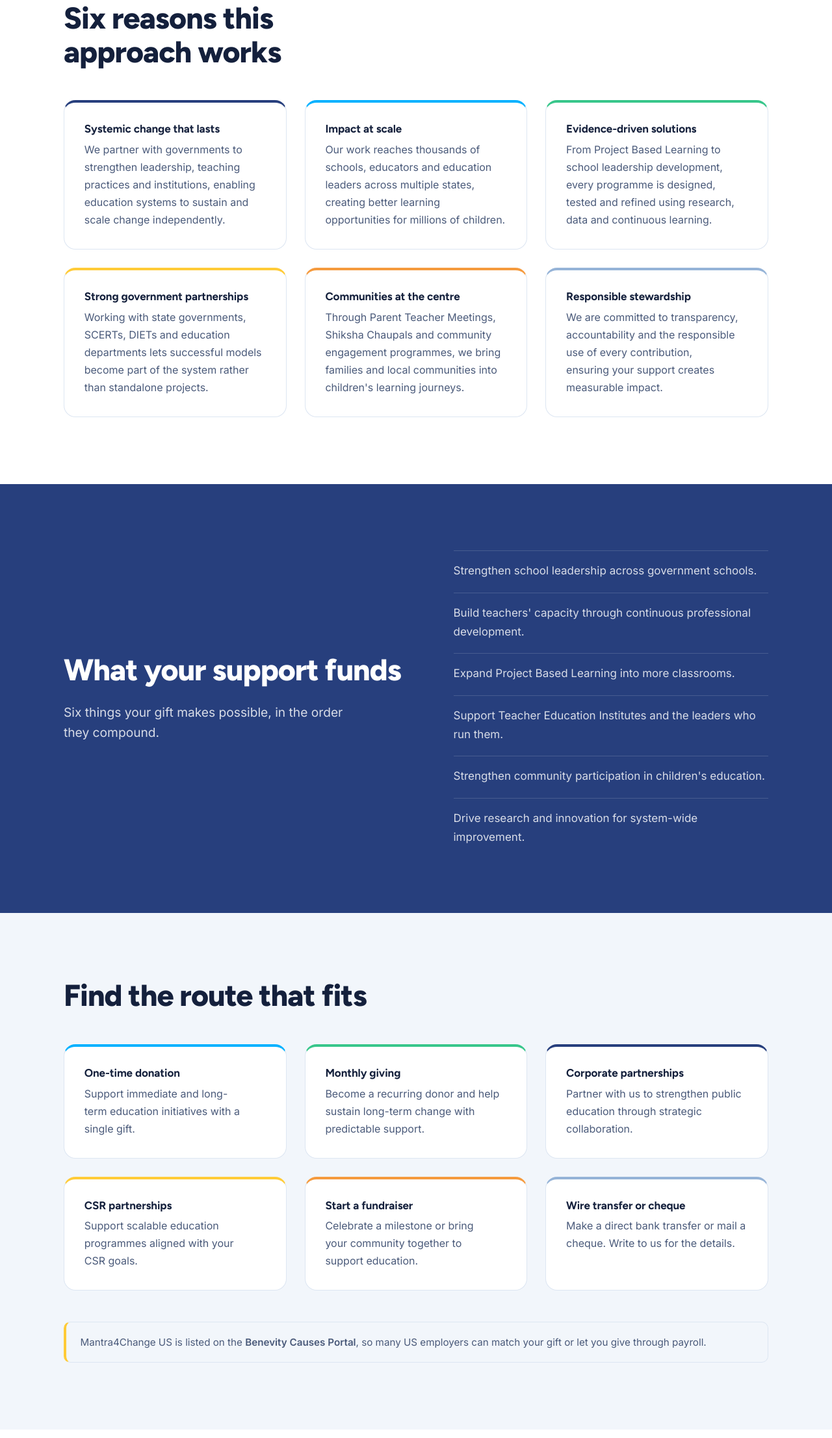
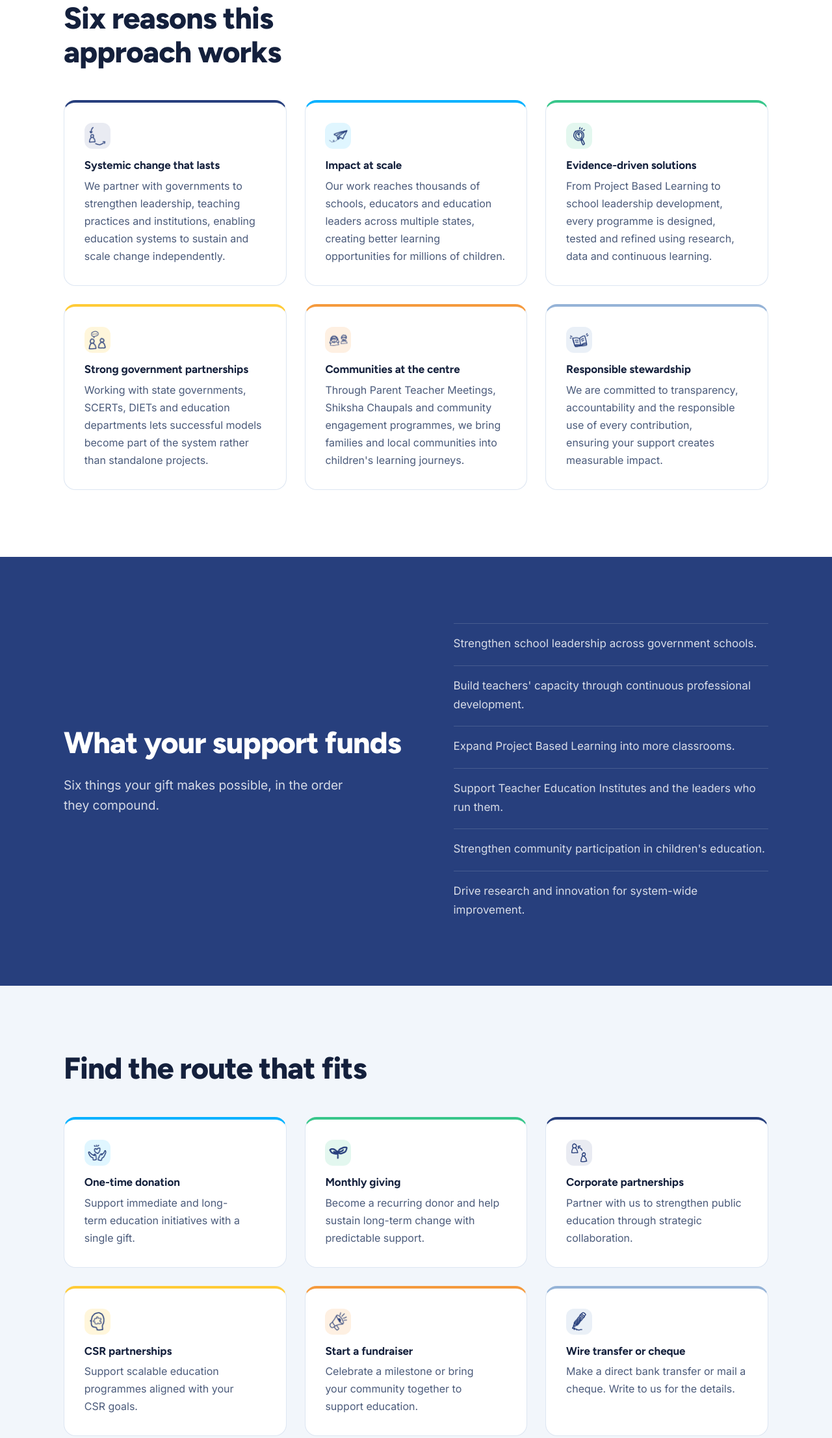
Before and after one commit to sushantM4C/mantra4change-us, a plain HTML site: page donate.html in a window 1280 px wide. Shown: the part 2048-4261 px from the top of the page at 65% size. Drawn offline with Linux system fonts and the light colour scheme.

Commit message:
Content pass: brand icons, video, remove template tells

```diff
--- a/assets/css/style.css
+++ b/assets/css/style.css
@@ -1010,3 +1010,6 @@ p:last-child { margin-bottom: 0; }
    the space under the LinkedIn mark is the card padding and nothing more.
    Photos and names still align across the row, so the ragged base reads fine. */
 .people { align-items: start; }
+
+/* icon chip sitting above a card heading */
+.card > .ico { margin-bottom: 1rem; }
--- a/donate.html
+++ b/donate.html
@@ -103,26 +103,32 @@
     </div>
     <div class="grid grid-3 mt-3">
       <article class="card card--accent a-navy" data-reveal>
+        <span class="ico ico--sm" aria-hidden="true"><img src="assets/img/icons/journey.png" alt=""></span>
         <h3 class="t-h4">Systemic change that lasts</h3>
         <p>We partner with governments to strengthen leadership, teaching practices and institutions, enabling education systems to sustain and scale change independently.</p>
       </article>
       <article class="card card--accent a-sky" data-reveal data-reveal-delay="70">
+        <span class="ico ico--sm" aria-hidden="true"><img src="assets/img/icons/paper-plane.png" alt=""></span>
         <h3 class="t-h4">Impact at scale</h3>
         <p>Our work reaches thousands of schools, educators and education leaders across multiple states, creating better learning opportunities for millions of children.</p>
       </article>
       <article class="card card--accent a-green" data-reveal data-reveal-delay="140">
+        <span class="ico ico--sm" aria-hidden="true"><img src="assets/img/icons/magnifier.png" alt=""></span>
         <h3 class="t-h4">Evidence-driven solutions</h3>
         <p>From Project Based Learning to school leadership development, every programme is designed, tested and refined using research, data and continuous learning.</p>
       </article>
       <article class="card card--accent a-amber" data-reveal data-reveal-delay="210">
+        <span class="ico ico--sm" aria-hidden="true"><img src="assets/img/icons/people-talk.png" alt=""></span>
         <h3 class="t-h4">Strong government partnerships</h3>
         <p>Working with state governments, SCERTs, DIETs and education departments lets successful models become part of the system rather than standalone projects.</p>
       </article>
       <article class="card card--accent a-orange" data-reveal data-reveal-delay="280">
+        <span class="ico ico--sm" aria-hidden="true"><img src="assets/img/icons/family.png" alt=""></span>
         <h3 class="t-h4">Communities at the centre</h3>
         <p>Through Parent Teacher Meetings, Shiksha Chaupals and community engagement programmes, we bring families and local communities into children's learning journeys.</p>
       </article>
       <article class="card card--accent a-steel" data-reveal data-reveal-delay="350">
+        <span class="ico ico--sm" aria-hidden="true"><img src="assets/img/icons/book-open.png" alt=""></span>
         <h3 class="t-h4">Responsible stewardship</h3>
         <p>We are committed to transparency, accountability and the responsible use of every contribution, ensuring your support creates measurable impact.</p>
       </article>
@@ -157,26 +163,32 @@
     <!-- TODO: add the real destination for each route (donation form, CSR contact, bank details, mailing address). -->
     <div class="grid grid-3 mt-3">
       <article class="card card--lift card--accent a-sky" data-reveal>
+        <span class="ico ico--sm" aria-hidden="true"><img src="assets/img/icons/heart-hands.png" alt=""></span>
         <h3 class="t-h4">One-time donation</h3>
         <p>Support immediate and long-term education initiatives with a single gift.</p>
       </article>
       <article class="card card--lift card--accent a-green" data-reveal data-reveal-delay="60">
+        <span class="ico ico--sm" aria-hidden="true"><img src="assets/img/icons/sprout.png" alt=""></span>
         <h3 class="t-h4">Monthly giving</h3>
         <p>Become a recurring donor and help sustain long-term change with predictable support.</p>
       </article>
       <article class="card card--lift card--accent a-navy" id="partner" data-reveal data-reveal-delay="120">
+        <span class="ico ico--sm" aria-hidden="true"><img src="assets/img/icons/lift-up.png" alt=""></span>
         <h3 class="t-h4">Corporate partnerships</h3>
         <p>Partner with us to strengthen public education through strategic collaboration.</p>
       </article>
       <article class="card card--lift card--accent a-amber" data-reveal data-reveal-delay="180">
+        <span class="ico ico--sm" aria-hidden="true"><img src="assets/img/icons/head-puzzle.png" alt=""></span>
         <h3 class="t-h4">CSR partnerships</h3>
         <p>Support scalable education programmes aligned with your CSR goals.</p>
       </article>
       <article class="card card--lift card--accent a-orange" data-reveal data-reveal-delay="240">
+        <span class="ico ico--sm" aria-hidden="true"><img src="assets/img/icons/megaphone.png" alt=""></span>
         <h3 class="t-h4">Start a fundraiser</h3>
         <p>Celebrate a milestone or bring your community together to support education.</p>
       </article>
       <article class="card card--lift card--accent a-steel" data-reveal data-reveal-delay="300">
+        <span class="ico ico--sm" aria-hidden="true"><img src="assets/img/icons/pencil.png" alt=""></span>
         <h3 class="t-h4">Wire transfer or cheque</h3>
         <p>Make a direct bank transfer or mail a cheque. Write to us for the details.</p>
       </article>
```
